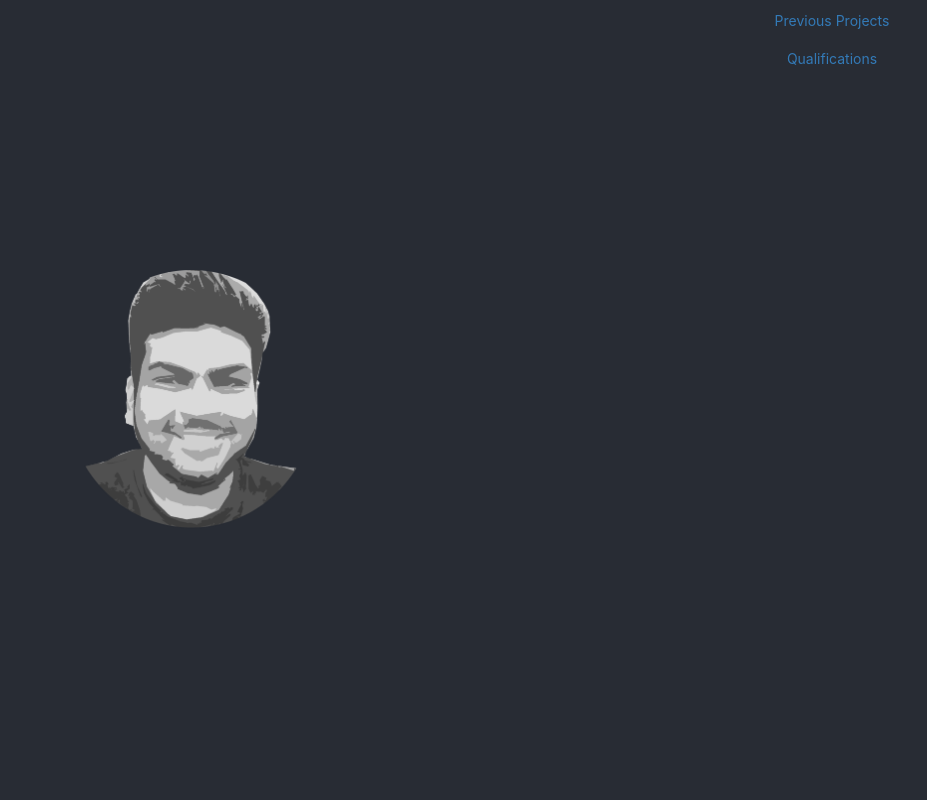
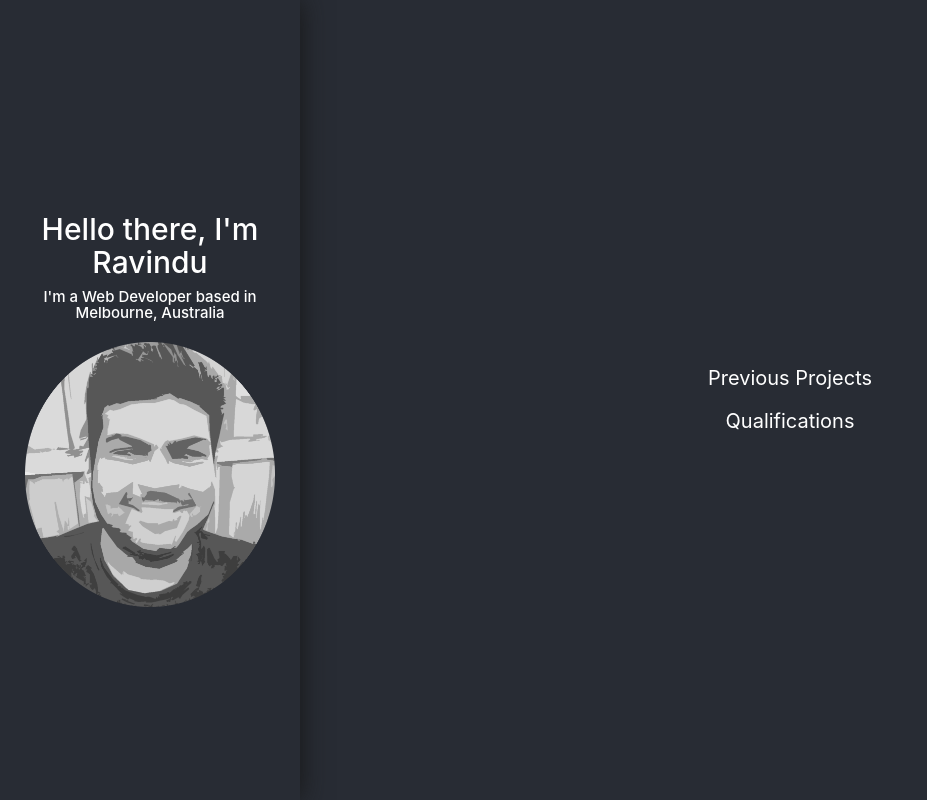
Before and after one commit to ravindu-ubeysinghe/portfolio, a React (Create React App) app: page / in a window 1280 px wide. Shown: the whole page, without its empty margins (0-927 px from the left). Built offline with nearby package versions, Linux system fonts and the light colour scheme.

Commit message:
feat: added base styling

```diff
--- a/src/components/ImageSidebar/ImageSidebar.js
+++ b/src/components/ImageSidebar/ImageSidebar.js
@@ -2,10 +2,13 @@ import React from 'react';
 import styles from './ImageSidebar.module.css';
 import ProfilePic from './assets/profile-pic.png';
 
-export default function ImageSidebar({ className }) {
+export default function ImageSidebar() {
     return (
-        <div className={className}>
+        <div className={styles.imageSidebar}>
             <div className={styles.imageContainer}>
+                <h2 className={styles.titleBlock}>Hello there, I'm Ravindu
+                    <p>I'm a Web Developer based in Melbourne, Australia</p>
+                </h2>
                 <img className={styles.image} src={ProfilePic} alt="Ravindu Ubeysinghe" />
             </div>
         </div>
--- a/src/components/ImageSidebar/ImageSidebar.module.css
+++ b/src/components/ImageSidebar/ImageSidebar.module.css
@@ -1,3 +1,12 @@
+.imageSidebar {
+    width: 300px;
+    box-shadow: 0px 0px 25px #171717;
+    min-height: 100vh;
+    display: inline-block;
+    float: left;
+    padding: 0px 30px;
+}
+
 .imageContainer {
     display: flex;
     min-height: 100vh;
@@ -10,3 +19,8 @@
     max-width: 250px;
     max-height: 400px;
 }
+
+.titleBlock p {
+    font-size: 15px;
+    margin-top: 10px;
+}
--- a/src/components/RightSidebar/RightSidebar.js
+++ b/src/components/RightSidebar/RightSidebar.js
@@ -1,15 +1,18 @@
 import React from 'react';
 import Accordion from 'react-bootstrap/Accordion';
 import Card from 'react-bootstrap/Card';
-import Button from 'react-bootstrap/Button'
+import Button from 'react-bootstrap/Button';
+
+import styles from './RightSidebar.module.css';
 
 export default function RightSidebar({ className }) {
 
     return (
+        <div className={styles.rightSidebar}>
             <Accordion>
                 <Card>
                     <Card.Header>
-            <Accordion.Toggle as={Button} variant="link" eventKey="1">
+                    <Accordion.Toggle className={styles.proToggle} as={Button} variant="link" eventKey="1">
                         Previous Projects
                     </Accordion.Toggle>
                     </Card.Header>
@@ -19,7 +22,7 @@ export default function RightSidebar({ className }) {
                 </Card>
                 <Card>
                     <Card.Header>
-            <Accordion.Toggle as={Button} variant="link" eventKey="0">
+                    <Accordion.Toggle className={styles.qualToggle} as={Button} variant="link" eventKey="0">
                         Qualifications
                     </Accordion.Toggle>
                     </Card.Header>
@@ -28,5 +31,6 @@ export default function RightSidebar({ className }) {
                     </Accordion.Collapse>
                 </Card>
             </Accordion>
+        </div>
     )
 }
--- /dev/null
+++ b/src/components/RightSidebar/RightSidebar.module.css
@@ -0,0 +1,15 @@
+.rightSidebar {
+    display: flex;
+    float: right;
+    width: calc(100% - 300px);
+    align-content: center;
+    justify-content: center;
+    flex-direction: column;
+    height: 100vh;
+}
+
+.proToggle,
+.qualToggle {
+    font-size: 20px;
+    color: #fff;
+}
```
Also changed, not shown: src/components/ImageSidebar/assets/profile-pic.png. Lines whose indentation alone changed are shown as unchanged.
